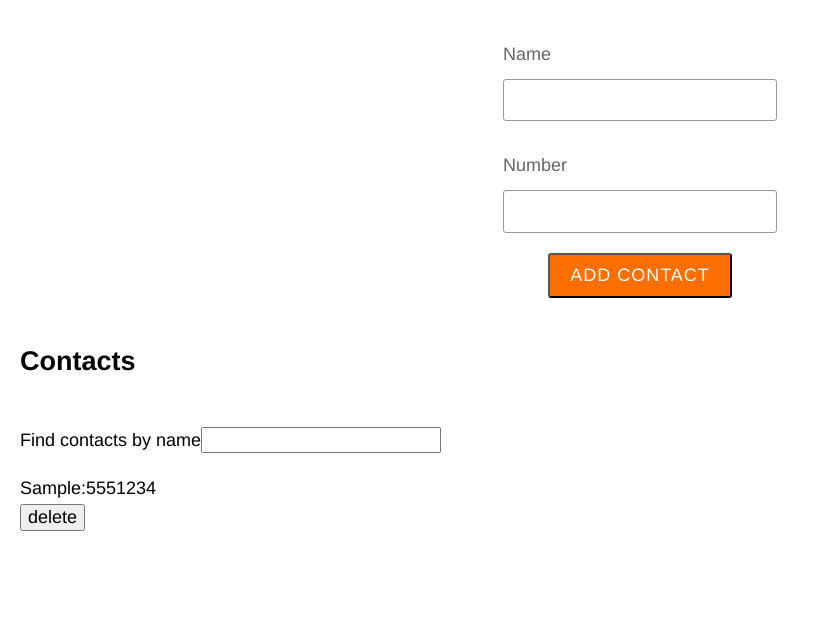
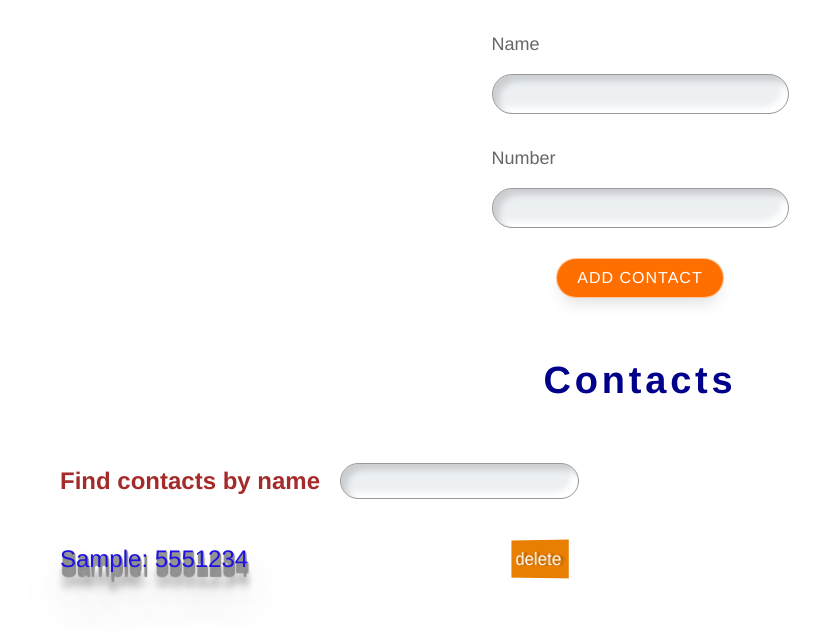
Before and after one commit to Andrzej33/goit-react-hw-02-phonebook, a React (Create React App) app: page / in a window 1280 px wide. Both pictures are taken after typing "Sample", "5551234" into the empty fields and a click on the button "ADD CONTACT". Shown: the top 634 px of the page, without its empty margins (0-832 px from the left). Built offline with nearby package versions, Linux system fonts and the light colour scheme.

Commit message:
add styled-css

```diff
--- a/src/components/App.jsx
+++ b/src/components/App.jsx
@@ -1,10 +1,11 @@
 import { Component } from 'react';
-import { nanoid } from 'nanoid'
+import { nanoid } from 'nanoid';
 import { GlobalStyle } from './GlobalStyle';
 import { Layout } from './Layout/Layout';
 import { ContactForm } from './PhoneBook/ContactForm';
 import { ContactList } from './PhoneBook/ContactList';
 import { Filter } from './PhoneBook/Filter';
+import { Title } from './PhoneBook/Title.styled';
 
 export class App extends Component {
   state = {
@@ -18,67 +19,60 @@ export class App extends Component {
     filter: '',
   };
 
-
-
-  addContact = ({name,number}) => {
-
-    if(
-      this.state.contacts.find(contact => contact.name.toLowerCase() === name.toLowerCase())
-    )
-
+  addContact = ({ name, number }) => {
+    if (
+      this.state.contacts.find(
+        contact => contact.name.toLowerCase() === name.toLowerCase()
+      )
+    ) {
+      alert(`${name} is already in contacts`);
+      return;
+    }
 
     {
-      alert(`${name} is already in contacts`);
-      return
+      const contact = {
+        id: nanoid(),
+        name,
+        number,
+      };
+
+      this.setState(({ contacts }) => ({
+        contacts: [...contacts, contact],
+      }));
     }
-
-
-
-
-  {
-    const contact ={
-      id: nanoid(),
-      name,
-      number,
-    }
-
-        this.setState(({contacts}) => ({
-
-          contacts:[...contacts,contact]
-        }))
-  }
-
   };
 
   changeFilter = e => {
-    this.setState({filter:e.currentTarget.value})
-  }
+    this.setState({ filter: e.currentTarget.value });
+  };
 
-  getFilteredContacts =() => {
-    const {contacts,filter} = this.state;
+  getFilteredContacts = () => {
+    const { contacts, filter } = this.state;
     const normalizedFilter = filter.toLowerCase();
-     return contacts.filter(contact => contact.name.toLowerCase().includes(normalizedFilter));
+    return contacts.filter(contact =>
+      contact.name.toLowerCase().includes(normalizedFilter)
+    );
+  };
 
-  }
-
-  deleteContact = (contactId) => {
+  deleteContact = contactId => {
     this.setState(prevState => ({
-      contacts: prevState.contacts.filter(contact=> contact.id !== contactId)
-    }))
-  }
+      contacts: prevState.contacts.filter(contact => contact.id !== contactId),
+    }));
+  };
 
   render() {
+    const filteredContacts = this.getFilteredContacts();
 
-const filteredContacts = this.getFilteredContacts()
-
-    const {filter} = this.state;
+    const { filter } = this.state;
     return (
       <Layout>
         <ContactForm onSubmit={this.addContact} />
-        <h2>Contacts</h2>
-        <Filter value={filter} onChange={this.changeFilter}/>
-        <ContactList contacts={filteredContacts}
-        onDeleteContact={this.deleteContact}/>
+        <Title>Contacts</Title>
+        <Filter value={filter} onChange={this.changeFilter} />
+        <ContactList
+          contacts={filteredContacts}
+          onDeleteContact={this.deleteContact}
+        />
         <GlobalStyle />
       </Layout>
     );
--- a/src/components/PhoneBook/ContactItem.jsx
+++ b/src/components/PhoneBook/ContactItem.jsx
@@ -1,9 +1,17 @@
-import PropTypes  from 'prop-types';
+import PropTypes from 'prop-types';
 
-export const ContactItem = ({contact:{id,name,number},onDeleteContact}) =>(
+export const ContactItem = ({
+  contact: { id, name, number },
+  onDeleteContact,
+}) => (
   <>
-    <p>{name}:{number}</p>
-            <button type="button" onClick={()=> onDeleteContact(id)}>delete</button>
+    <p>
+      {name}: <span>{number}</span>
+    </p>
+
+    <button type="button" onClick={() => onDeleteContact(id)}>
+      delete
+    </button>
   </>
 );
 
@@ -11,7 +19,7 @@ ContactItem.propTypes = {
   contact: PropTypes.shape({
     id: PropTypes.string.isRequired,
     name: PropTypes.string.isRequired,
-      number:PropTypes.string.isRequired,
+    number: PropTypes.string.isRequired,
   }).isRequired,
   onDeleteContact: PropTypes.func.isRequired,
-}
+};
--- a/src/components/PhoneBook/ContactList.jsx
+++ b/src/components/PhoneBook/ContactList.jsx
@@ -1,27 +1,25 @@
-import { ContactItem } from "./ContactItem";
-import PropTypes from "prop-types";
+import { ContactItem } from './ContactItem';
+import PropTypes from 'prop-types';
+import { ListOfContacts } from './ContactList.styled';
 
-
-
-
-export const ContactList =({contacts,onDeleteContact}) =>{
-return(
-    <ul>
-        {contacts.map((contact) =>{
-            return(
+export const ContactList = ({ contacts, onDeleteContact }) => {
+  return (
+    <ListOfContacts>
+      {contacts.map(contact => {
+        return (
           <li key={contact.id}>
-                <ContactItem contact={contact}
-                onDeleteContact={onDeleteContact}/>
-            </li>)
+            <ContactItem contact={contact} onDeleteContact={onDeleteContact} />
+          </li>
+        );
       })}
-    </ul>
-)
-}
+    </ListOfContacts>
+  );
+};
 
 ContactList.propTypes = {
   contacts: PropTypes.arrayOf(
     PropTypes.shape({
       id: PropTypes.string.isRequired,
     })
-    ).isRequired
-}
+  ).isRequired,
+};
--- /dev/null
+++ b/src/components/PhoneBook/ContactList.styled.jsx
@@ -0,0 +1,48 @@
+import styled from 'styled-components';
+
+export const ListOfContacts = styled.ul`
+  padding-left: 40px;
+  max-width: 550px;
+  text-shadow: 0 1px 0 rgba(255, 255, 255, 0.5);
+  li {
+    /* background-color: #111111; */
+    display: flex;
+    justify-content: space-between;
+    /* padding-bottom: 20px; */
+    p {
+      text-transform: capitalize;
+      color: rgb(30 17 226);
+      text-shadow: 1px 1px 1px #919191, 1px 2px 1px #919191, 1px 3px 1px #919191,
+        1px 4px 1px #919191, 1px 5px 1px #919191, 1px 6px 1px #919191,
+        1px 7px 1px #919191, 1px 8px 1px #919191, 1px 9px 1px #919191,
+        1px 10px 1px #919191, 1px 18px 6px rgba(16, 16, 16, 0.4),
+        1px 22px 10px rgba(16, 16, 16, 0.2), 1px 25px 35px rgba(16, 16, 16, 0.2),
+        1px 30px 60px rgba(16, 16, 16, 0.4) !important;
+      font-size: 24px;
+    }
+
+    button {
+      --c: #fff;
+
+      background: linear-gradient(90deg, #0000 33%, #fff5, #0000 67%)
+          var(--_p, 100%) / 300% no-repeat,
+        #e97f02;
+      color: #0000;
+      border: none;
+      transform: perspective(500px) rotateY(calc(20deg * var(--_i, -1)));
+      text-shadow: calc(var(--_i, -1) * 0.08em) -0.01em 0 var(--c),
+        calc(var(--_i, -1) * -0.08em) 0.01em 2px #0004;
+      outline-offset: 0.1em;
+      transition: 0.3s;
+      &:hover,
+      &:focus-visible {
+        --_p: 0%;
+        --_i: 1;
+      }
+    }
+  }
+
+  li:not(:last-child) {
+    margin-bottom: 20px;
+  }
+`;
--- a/src/components/PhoneBook/Filter.jsx
+++ b/src/components/PhoneBook/Filter.jsx
@@ -1,6 +1,8 @@
+import { FilterBox } from './Filter.styled';
 
-
-export const Filter = ({value,onChange}) => (
-    <label htmlFor="">Find contacts by name
-    <input type="text" value={value} onChange={onChange} /></label>
-)
+export const Filter = ({ value, onChange }) => (
+  <FilterBox>
+    <label htmlFor="">Find contacts by name</label>{' '}
+    <input type="text" value={value} onChange={onChange} />
+  </FilterBox>
+);
--- /dev/null
+++ b/src/components/PhoneBook/Filter.styled.jsx
@@ -0,0 +1,25 @@
+import styled from "styled-components";
+
+export const FilterBox = styled.div`
+    display: flex;
+    gap: 20px;
+    padding-left: 40px;
+    align-items: center;
+margin-bottom: 20px;
+    input{
+        background: #ecf0f3;
+  padding: 10px;
+  padding-left: 20px;
+  height: 36px;
+  font-size: 16px;
+  border-radius: 40px;
+  box-shadow: inset 6px 6px 6px #cbced1, inset -6px -6px 6px white;
+  border: 1px solid #999;
+  outline: none;
+    }
+label{
+    color: brown;
+    font-size: 24px;
+    font-weight: bold;
+}
+`
--- a/src/components/PhoneBook/Form.styled.jsx
+++ b/src/components/PhoneBook/Form.styled.jsx
@@ -1,4 +1,4 @@
-import styled from "styled-components";
+import styled from 'styled-components';
 
 export const FormOfContacts = styled.form`
   display: flex;
@@ -6,52 +6,50 @@ flex-direction: column;
   max-width: 500px;
   margin: 0 auto;
 
-label{
-
+  label {
     display: block;
     font-size: 18px;
     color: #666;
-  padding: 10px 0;
+    padding-bottom: 15px;
     cursor: pointer;
-
-  /* &:first-child
-    margin-bottom: 0
-    border-bottom: none */
   }
 
+  input {
+    background: #ecf0f3;
+    padding: 10px;
+    padding-left: 20px;
+    height: 40px;
+    font-size: 20px;
+    border-radius: 50px;
+    box-shadow: inset 6px 6px 6px #cbced1, inset -6px -6px 6px white;
+    border: 1px solid #999;
+    outline: none;
+    margin-bottom: 30px;
 
-input{
-    padding: 10px 20px;
-  border: 1px solid #999;
-  border-radius: 3px;
-  display: block;
-  width: 100%;
-  margin-bottom: 20px;
-  box-sizing: border-box;
-  outline: none;
-
-  /* &:focus:
-    border-color: #FF6F00 */
+    &:focus {
+      border-color: #ff6f00;
+    }
   }
 
   button {
-    max-width: 200px;
+    margin-top: 30px;
+    font-size: 16px;
+    max-width: 170px;
     margin: 0 auto;
     padding: 10px 20px;
-  border-radius: 3px;
-  background-color: #FF6F00;
+    border-radius: 20px;
+    background-color: #ff6f00;
     color: white;
     text-transform: uppercase;
     letter-spacing: 1px;
     display: inline-block;
     cursor: pointer;
 
-  /* &:hover
-    background: darken(#FF6F00, 5%);
-    border: 1px solid rgba(255,255,255,0.6);
-    box-shadow: 0px 10px 15px -6px rgba(88, 85, 85, 0.2); */
-
-
-
-
-}`
+    &:hover,
+    &:focus {
+      background: darken(#ff6f00, 5%);
+      border: 1px solid rgba(255, 255, 255, 0.6);
+      box-shadow: 0px 10px 15px -6px rgba(88, 85, 85, 0.2);
+    }
+  }
+`;
--- /dev/null
+++ b/src/components/PhoneBook/Title.styled.jsx
@@ -0,0 +1,8 @@
+import styled from 'styled-components';
+
+export const Title = styled.h2`
+  font-size: 38px;
+  letter-spacing: 0.1em;
+  text-align: center;
+  color: darkblue;
+`;
```
Also changed, not shown: src/components/PhoneBook/ContactForm.jsx (+4 -12 lines). Lines whose indentation alone changed are shown as unchanged.
